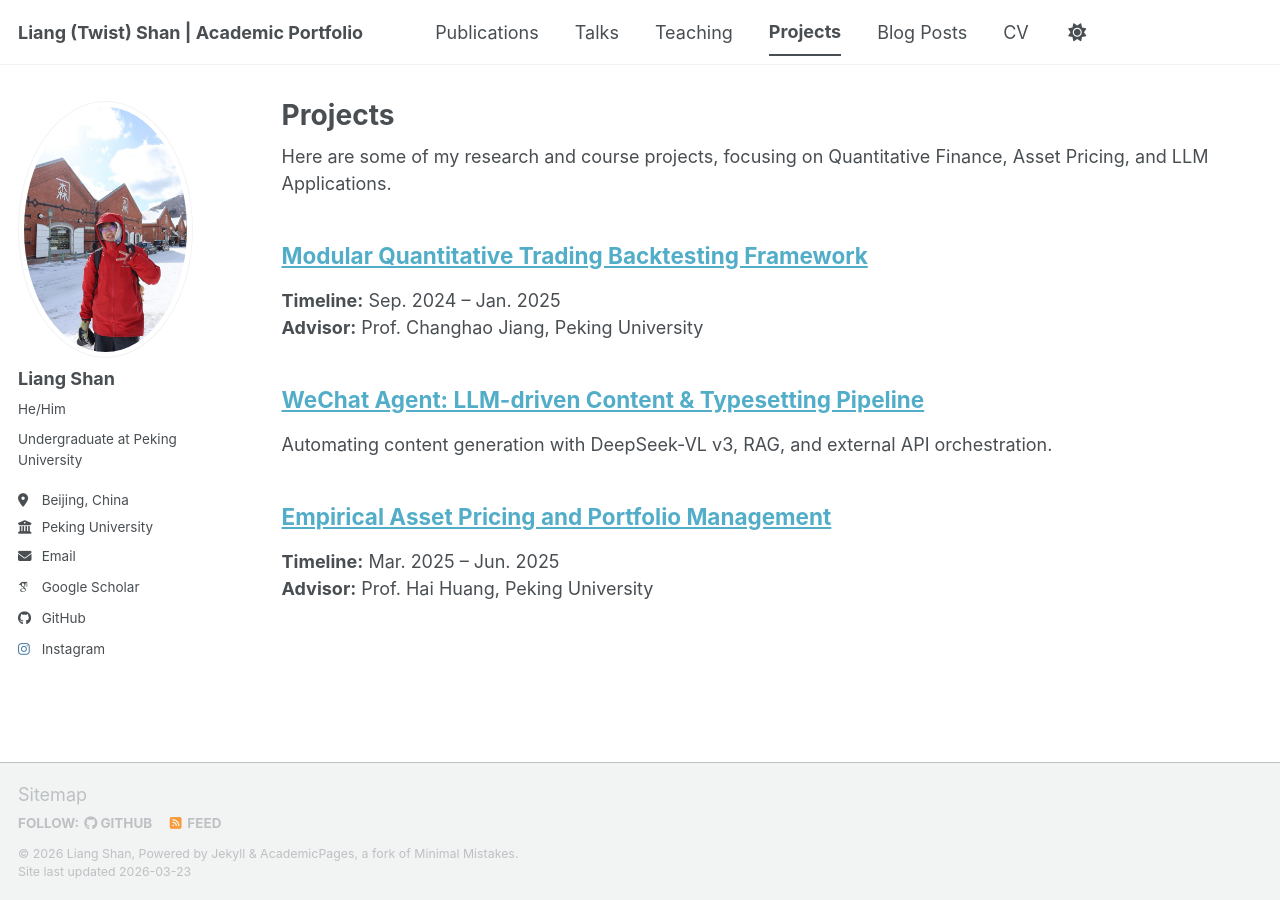
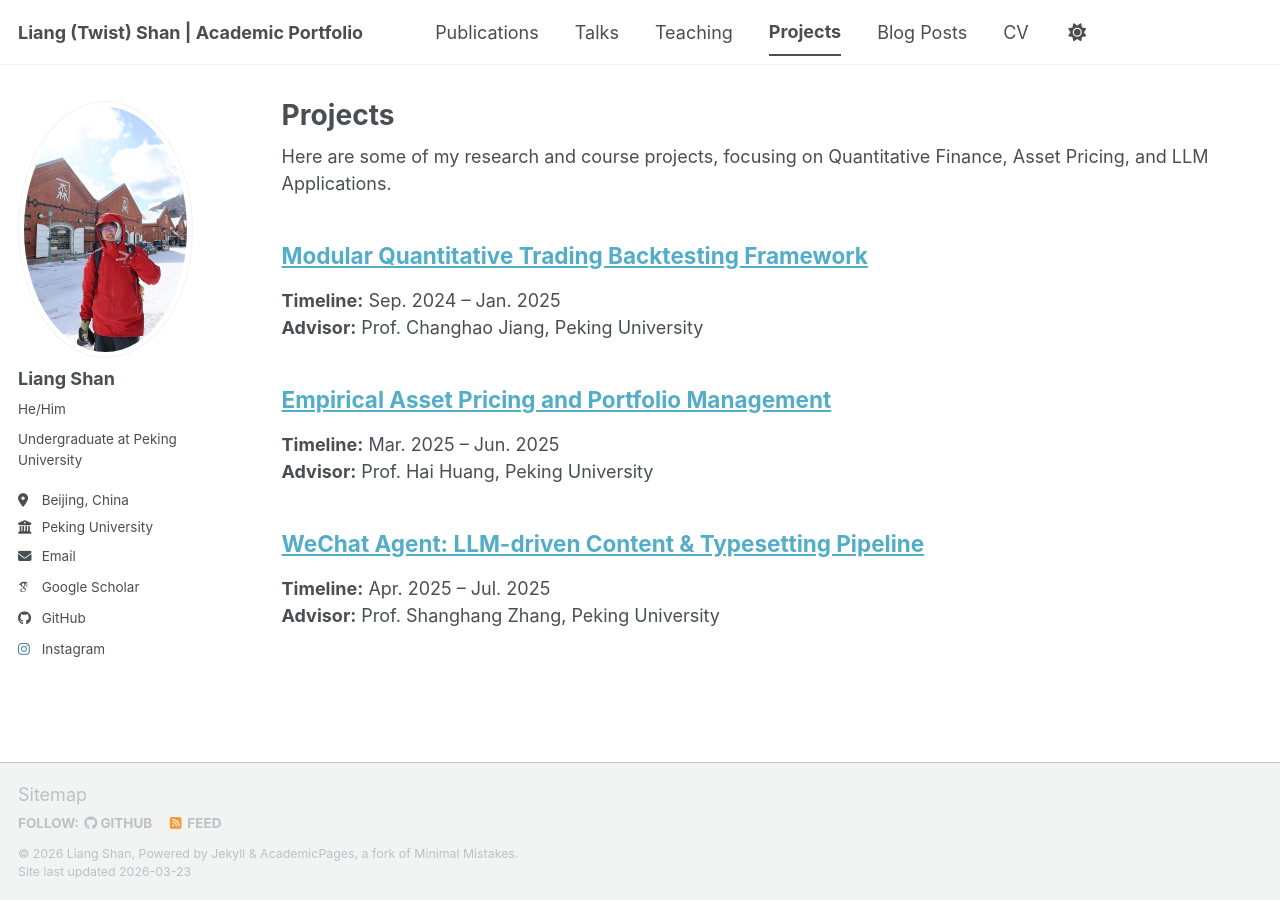
Before and after one commit to Twist-Shan/Twist-Shan.github.io, a Jekyll site: the page built from _pages/portfolio.html, in a window 1280 px wide. Built offline with Jekyll 4.4.1, drawn with Linux system fonts in a browser that asks for light colours; some web fonts are replaced; a script bundle is joined from its source files by our own code; library files that are not in the unit come from our copies.

Commit message:
Update and rename 2025-04-01-wechat-agent.md to 2025-07-12-wechat-agent.md

```diff
--- a/_portfolio/2025-04-01-wechat-agent.md
+++ b/_portfolio/2025-07-12-wechat-agent.md
@@ -1,10 +1,11 @@
 ---
 title: "WeChat Agent: LLM-driven Content & Typesetting Pipeline"
-excerpt: "Automating content generation with DeepSeek-VL v3, RAG, and external API orchestration."
 collection: portfolio
+layout: single
+date: 2025-07-12
 ---
 
-**Timeline:** Apr. 2025 – Jun. 2025
+**Timeline:** Apr. 2025 – Jul. 2025
 **Advisor:** Prof. Shanghang Zhang, Peking University
 
 * **Automation:** Developed an LLM-driven typesetting plugin on the Dify platform, automating content generation and publishing via Python and WeChat APIs.
```
